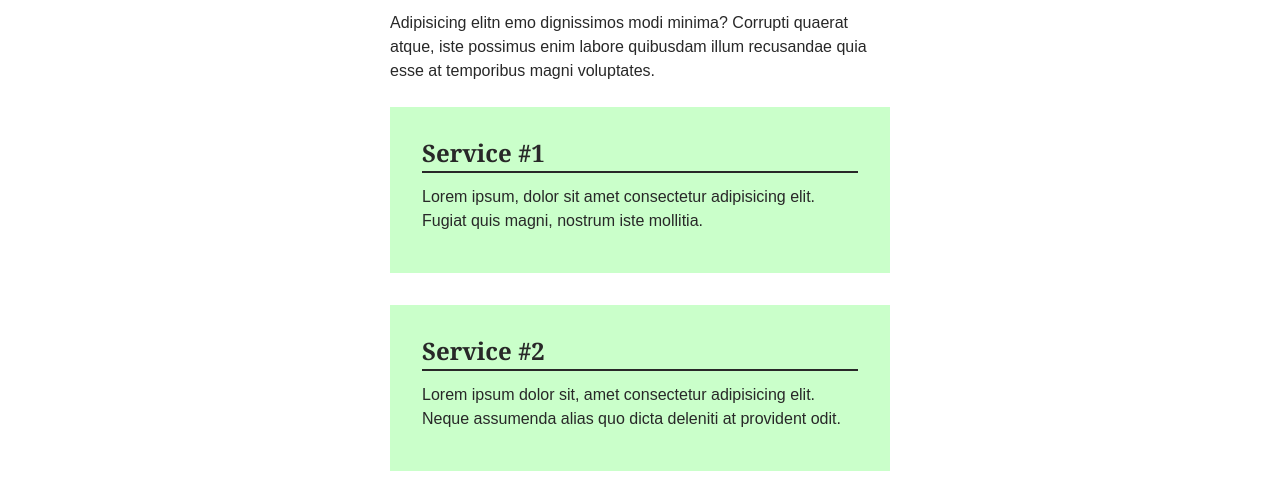
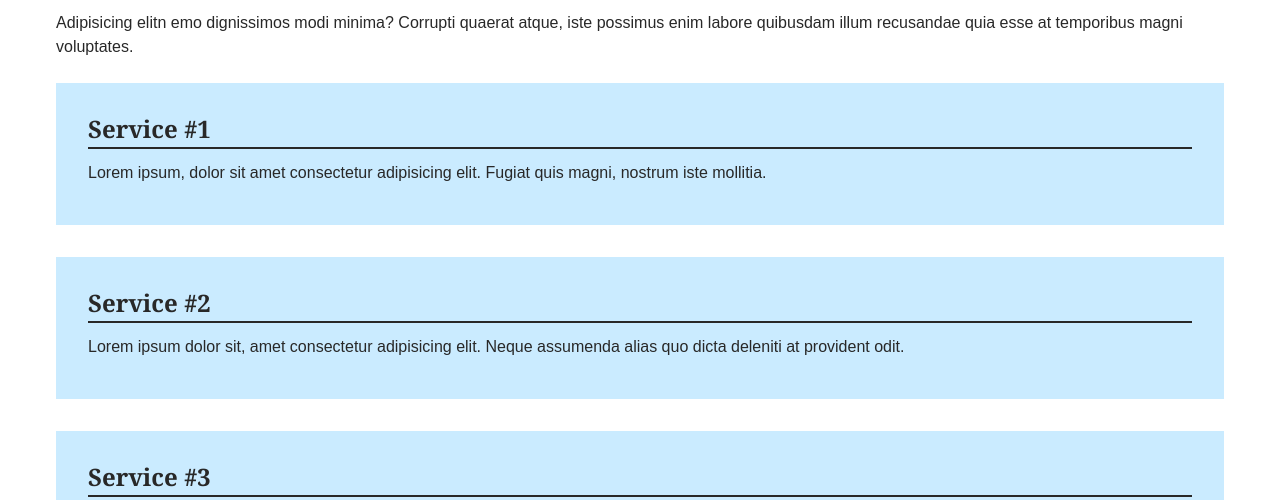
Before and after one commit to mlew02/web-dev-1, a plain HTML site: page day-04/day-04/services.html in a window 1280 px wide. Shown: the part 265-765 px from the top of the page. Drawn offline with Linux system fonts and the light colour scheme.

Commit message:
added flex and flex direction

```diff
--- a/day-04/day-04/services.html
+++ b/day-04/day-04/services.html
@@ -1,10 +1,12 @@
 <!doctype html>
 <html lang="en">
+
 <head>
 	<meta charset="utf-8">
 	<title>Services</title>
 	<link rel="stylesheet" href="styles/normalize-fwd.css">
 	<link rel="stylesheet" href="styles/services.css">
+	<meta name="viewport" content="width=device-width, initial-scale=1">
 </head>
 
 <body>
@@ -28,22 +30,32 @@
 		<section class="services">
 			<h2>Service Types</h2>
 
-			<p>Adipisicing elitn emo dignissimos modi minima? Corrupti quaerat atque, iste possimus enim labore quibusdam illum recusandae quia esse at temporibus magni voluptates.</p>
+			<p>Adipisicing elitn emo dignissimos modi minima? Corrupti quaerat atque, iste possimus enim labore
+				quibusdam illum recusandae quia esse at temporibus magni voluptates.</p>
 
+			<div class="cards">
 				<article>
 					<h2>Service #1</h2>
-				<p>Lorem ipsum, dolor sit amet consectetur adipisicing elit. Fugiat quis magni, nostrum iste mollitia.</p>
+					<p>Lorem ipsum, dolor sit amet consectetur adipisicing elit. Fugiat quis magni, nostrum iste
+						mollitia.</p>
 				</article>
+
+
 
 				<article>
 					<h2>Service #2</h2>
-				<p>Lorem ipsum dolor sit, amet consectetur adipisicing elit. Neque assumenda alias quo dicta deleniti at provident odit.</p>
+					<p>Lorem ipsum dolor sit, amet consectetur adipisicing elit. Neque assumenda alias quo dicta
+						deleniti at provident odit.</p>
 				</article>
+
+
 
 				<article>
 					<h2>Service #3</h2>
-				<p>Consectetur adipisicing elit. Fugiat quis magni, nostrum iste mollitia. Omnis, vero sint ab, labore itaque, in!</p>
+					<p>Consectetur adipisicing elit. Fugiat quis magni, nostrum iste mollitia. Omnis, vero sint ab,
+						labore itaque, in!</p>
 				</article>
+			</div>
 
 			<a href="mailto:email@example.com">Email Us Today!</a>
 		</section>
@@ -85,4 +97,5 @@
 	</footer>
 
 </body>
+
 </html>
--- a/day-04/day-04/styles/services.css
+++ b/day-04/day-04/styles/services.css
@@ -5,8 +5,8 @@ body {
 	font-weight: 400;
 	line-height: 1.5;
 	color: #282828;
-	max-width: 31.25rem;
-	margin: 0 auto;
+
+
 }
 
 h1, h2, h3, h4, h5, h6 {
@@ -77,8 +77,17 @@ nav li {
 nav a {
 	text-decoration: none;
 }
+/* main styles here  */
+main{
+	max-width: 75rem;
+	margin: 0 auto;
+	padding: 0 1rem;
+}
 
 /* Services Styles */
+.cards{
+	display: flex;
+}
 .services article {
 	background-color: #caffca;
 	padding: 1rem 2rem;
@@ -106,7 +115,19 @@ nav a {
 .services a:active {
 	background-color: #234723;
 }
-
+@media (min-width: 50em){
+	.cards {
+		flex-direction: column;
+		/* flex-direction: column-reverse;
+		flex-direction: row-reverse; */
+	}
+	.services article{
+		background-color: #caebff;
+	}
+	.services a {
+		background-color: #346470;
+	}
+}
 
 /* Testimonials Styles */
 .testimonials img {
```
Lines whose indentation alone changed are shown as unchanged.
